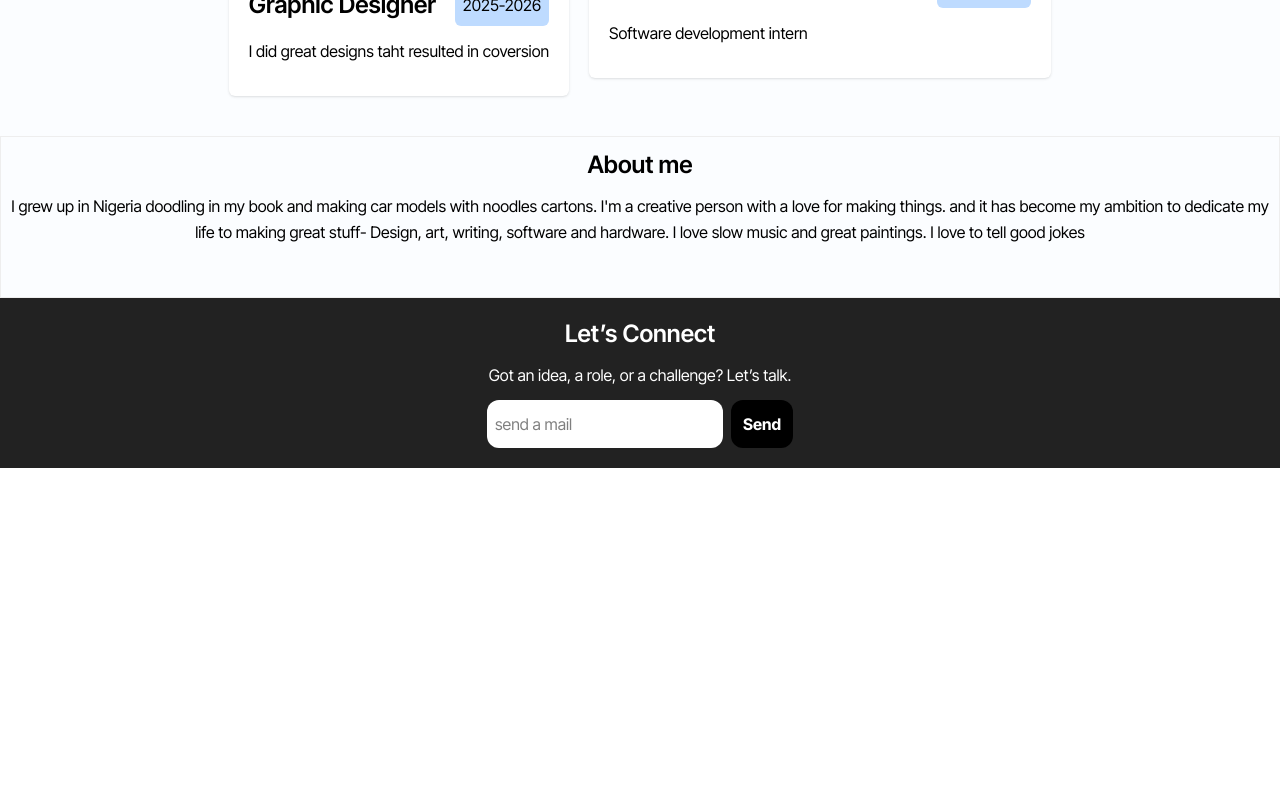
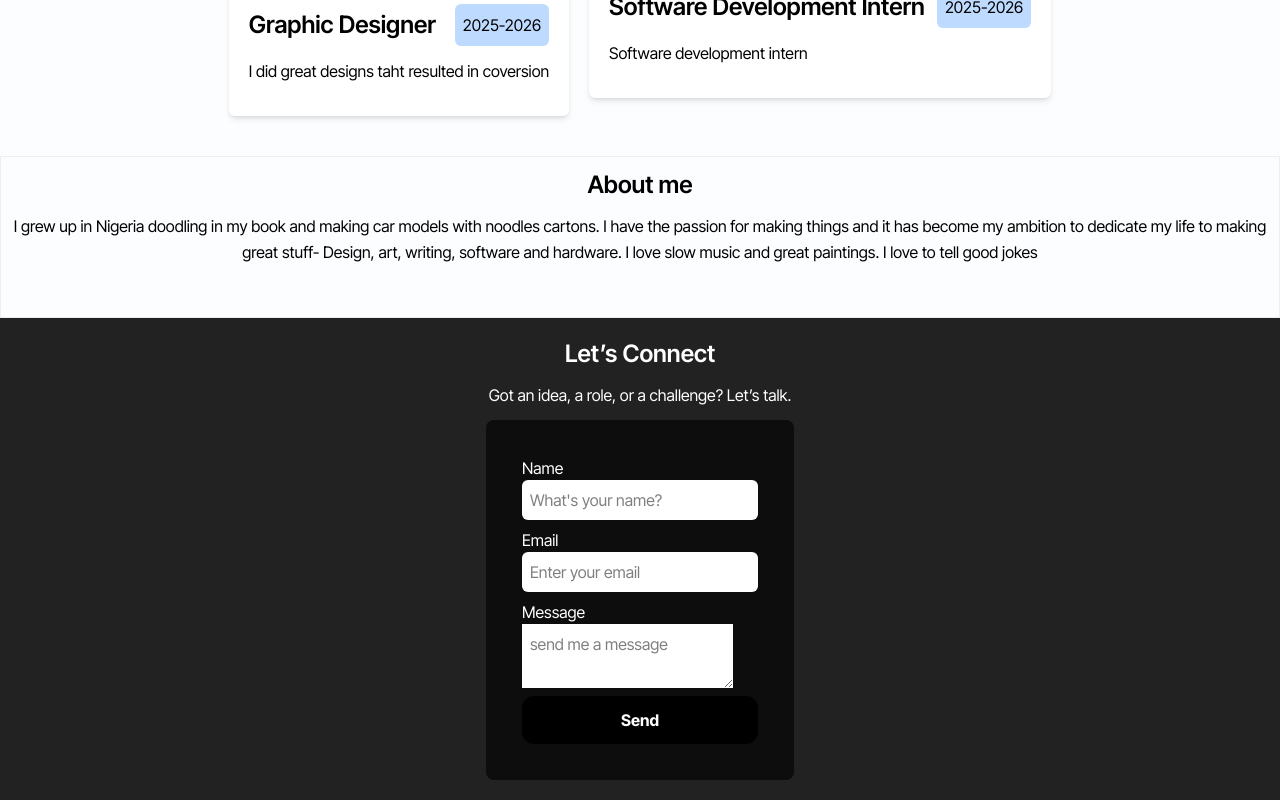
Before and after one commit to poinerd/the_grandeur, a React (Vite) app: page / in a window 1280 px wide. Shown: the part 1145-1945 px from the top of the page. Before the commit the page ends 1613 px from the top, so only its background shows below. Built offline with nearby package versions, Linux system fonts and the light colour scheme; a web font is replaced by a local one.

Commit message:
still building

```diff
--- a/src/about.tsx
+++ b/src/about.tsx
@@ -3,7 +3,7 @@ export default function AboutMe(){
         <div id="About" className=" flex flex-col bg-[#fbfdffff] p-2  justify-center items-center text-center pt-3 pb-10 border-1 border-[#EEEEEE]">
             <h2>About me</h2>
             <p>
-                I grew up in Nigeria doodling in my book and making car models with noodles cartons. I'm a creative person with a love for making things.
+                I grew up in Nigeria doodling in my book and making car models with noodles cartons. I have the passion for making things
 and it has become my ambition to dedicate my life to making great stuff- Design, art, writing, software and hardware. I love slow music and great paintings. I love to tell good jokes
 
 
--- a/src/art.tsx
+++ b/src/art.tsx
@@ -3,10 +3,8 @@ export default function Art(){
         <div id="Art" className=" flex flex-col p-5  justify-center items-center text-center ">
             <h2>Art</h2>
             <p>
-                I grew up in Nigeria doodling in my book and making car models with noodles cartons. I'm a creative person with a love for making things.
-and it has become my ambition to dedicate my life to making great stuff- Design, art, writing, software and hardware. I love slow music and great paintings. I love to tell good jokes
-
-
+             As a kid, art was the first thing i did well. I love to paint and write. I believe art is one of the
+             greatest medium we have to express our innermost fears, stories and journey.
             </p>
         </div>
     )
--- a/src/contactMe.tsx
+++ b/src/contactMe.tsx
@@ -1,12 +1,29 @@
 export default function ContactMe(){
     return(
-        <div className=" flex flex-col bg-[#222222ff] p-5 text-white justify-center items-center text-center ">
+        <div  id="contactMe" className=" flex flex-col bg-[#222222ff] p-5 text-white justify-center items-center text-center ">
             <h2>Let’s Connect</h2>
             <p>Got an idea, a role, or a challenge? Let’s talk.</p>
-            <div className="flex flex-row gap-2">
-                <input placeholder="send a mail" className="bg-white rounded-xl p-2 text-black"></input>
-                <button> Send</button>
-            </div>
+            <form className="flex flex-col gap-2 contactForm p-9 rounded-lg bg-[#0e0d0dff]" >
+
+                <div>
+                <label>Name</label>
+                <input placeholder="What's your name?"></input>
+                </div>
+
+
+                <div>
+                <label>Email</label>
+                <input type="email" placeholder="Enter your email"></input>
+                </div>
+
+
+                <div>
+                <label>Message</label>
+                <textarea placeholder="send me a message" className="bg-white  p-2 text-black w-fit"></textarea>
+                </div>
+
+                <button type="submit"> Send</button>
+            </form>
 
         </div>
     )
--- a/src/experiences.tsx
+++ b/src/experiences.tsx
@@ -9,7 +9,7 @@ export default function Experiences(){
             <div className="flex flex-col gap-5 justify-center items-center md:flex-row ">
                 {experiences.map((experience)=>{
                     return (
-                        <div className="flex flex-col w-[90%] bg-white p-5 rounded-md   md:w-fit md:wrap shadow-sm">
+                        <div className="flex flex-col w-[90%] bg-white p-5 rounded-md   md:w-fit md:wrap shadow-md hover:shadow-lg">
                             <div className="flex flex-row items-center justify-start bg-[#fff] w-fit rounded-xl" >
                                 <img src={experience.logo} width={'100px'}></img>
                             </div>
--- a/src/heroSection.tsx
+++ b/src/heroSection.tsx
@@ -5,7 +5,10 @@ import github from './assets/github.svg'
 import twitter from './assets/twitter.svg'
 
 
-
+function scrollToSection(id: any) {
+    const element = document.getElementById(id);
+    element?.scrollIntoView({ behavior: "smooth" });
+  }
 
 
 
@@ -30,7 +33,7 @@ export default function HeroSection() {
       </div>
 
       <div className="flex gap-3 mt-5">
-        <button>Let's Talk</button>
+        <button onClick={() => scrollToSection("contactMe")}>Let's Talk</button>
         <button className='readCV' style={{ backgroundColor: '#f1f1f1ff', border: '1px solid black', color: 'black' }}>
           <a href="https://drive.google.com/file/d/1lvU0gYOHqfiBddebvNfdrmFgrL5V0fBm/view?usp=drive_link">Read my CV</a>
         </button>
--- a/src/index.css
+++ b/src/index.css
@@ -81,5 +81,15 @@ button {
 
 .animate-gradientMove {
   background-size: 200% 200%;
-  animation: gradientMove 3s ease-in-out infinite;
+  animation: gradientMove 2s ease-in-out infinite;
 }
+
+.contactForm div{
+  @apply flex flex-col items-start bg-transparent w-fit
+}
+
+.contactForm div input{
+
+ @apply bg-white rounded-md p-2 text-black
+
+}
--- a/src/navBar.tsx
+++ b/src/navBar.tsx
@@ -1,5 +1,4 @@
 import { useState } from "react"
-
 
 export default function NavBar(){
 
@@ -10,7 +9,7 @@ export default function NavBar(){
         setMenu(!ismenu)
     }
 
-    function scrollToSection(id: any) {
+function scrollToSection(id: any) {
     const element = document.getElementById(id);
     element?.scrollIntoView({ behavior: "smooth" });
   }
@@ -21,11 +20,11 @@ export default function NavBar(){
         <div className="flex flex-row p-5 pl-6 pr-5 justify-between items-center  gap-2 relative">
             <h2>TheGrandeur</h2>
             <div className="flex flex-row gap-10 justify-between items-center">
-                   <button className="bg-transparent p-2 border-1 border-black hover:bg-black letsTalk"  style={{backgroundColor:'white', color:'black'}}>let's Talk</button>
+                   <button className="bg-transparent p-2 border-1 border-black hover:bg-black"  style={{backgroundColor:'white', color:'black'}} onClick={() => scrollToSection("contactMe")} >let's Talk</button>
             <li className="flex flex-row gap-4 hidden md:flex">
                 <ul onClick={() => scrollToSection("Projects")} className="navBarLinks" >Projects</ul>
                 <ul onClick={() => scrollToSection("Experiences")} className="navBarLinks">Experience</ul>
-                <ul onClick={() => scrollToSection("Art")} className="navBarLinks">Art</ul>
+                {/* <ul onClick={() => scrollToSection("Art")} className="navBarLinks">Art</ul> */}
                 <ul onClick={() => scrollToSection("About")} className="navBarLinks">About</ul>
             </li>
             </div>
@@ -42,7 +41,7 @@ export default function NavBar(){
   md:hidden`}>
             <ul  onClick={() => scrollToSection("Projects")}>Projects</ul>
             <ul onClick={() => scrollToSection("Experiences")}>Expereince</ul>
-            <ul onClick={() => scrollToSection("Art")}>Art</ul>
+            {/* <ul onClick={() => scrollToSection("Art")}>Art</ul> */}
             <ul onClick={() => scrollToSection("About")}>About</ul>
           </li>
 
--- a/src/projects.tsx
+++ b/src/projects.tsx
@@ -16,7 +16,7 @@ export default function Projects(){
                         <div className="flex flex-col w-[90%] bg-white p-5 rounded-md md:w-[30%] md:wrap shadow-md hover:shadow-lg">
                             <div className="bg-blue-50 h-[9rem]"> here</div>
 
-                            <div className="flex flex-row gap-20 justify-between items-center">
+                            <div className="flex flex-row gap-20 justify-between items-center mt-5">
                             <h2>  {project.projectName}</h2>
 
                              <div className="flex gap-2 justify-center items-center">
@@ -57,8 +57,6 @@ export default function Projects(){
           </a>
         )}
       </div>
-
-
                             </div>
 
                            <p>{project.projectDescription}</p>
```
